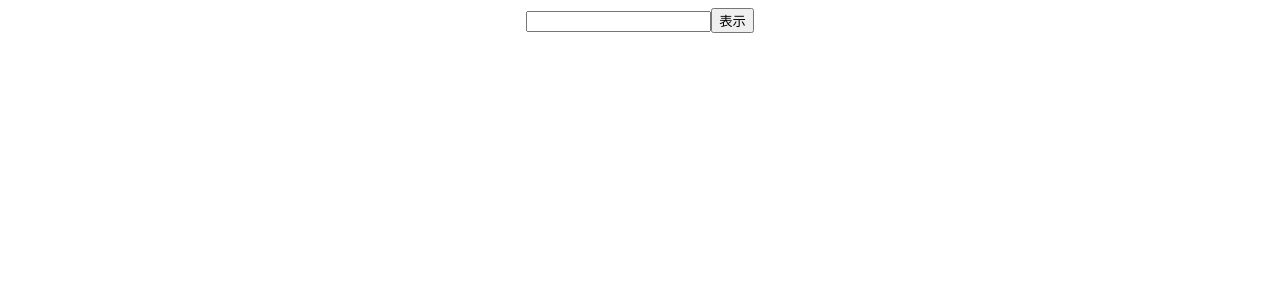
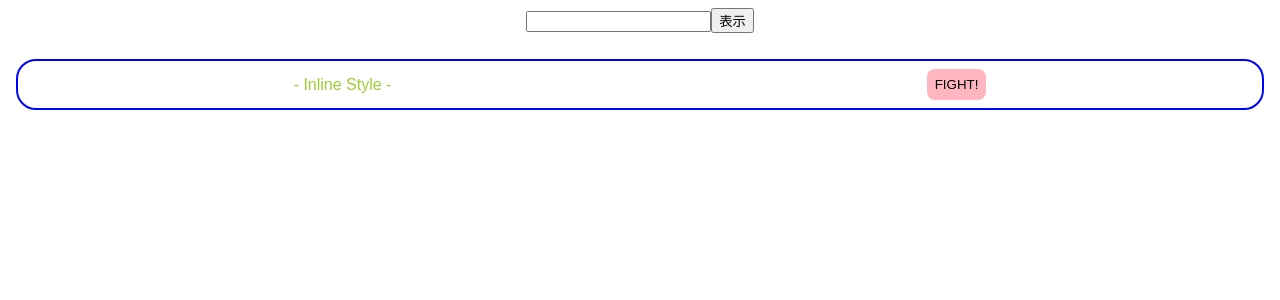
Before and after one commit to An39nA0219/react.js_advanced_practice, a React (Create React App) app: page / in a window 1280 px wide. Shown: the top 300 px of the page. Built offline with nearby package versions, Linux system fonts and the light colour scheme.

Commit message:
Inline Styles

```diff
--- a/src/App.js
+++ b/src/App.js
@@ -1,5 +1,6 @@
 import React, { useCallback, useState } from "react";
-import { ChildArea } from "./ChildArea";
+import { ChildArea } from "./components/ChildArea";
+import { InlineStyle } from "./components/InlineStyle";
 import "./styles.css";
 
 export default function App() {
@@ -22,6 +23,7 @@ export default function App() {
       <br />
       <br />
       <ChildArea open={open} onclickClose={onclickClose} />
+      <InlineStyle />
     </div>
   );
 }
--- /dev/null
+++ b/src/components/InlineStyle.jsx
@@ -0,0 +1,27 @@
+export const InlineStyle = () => {
+  const containerSyle = {
+    border: "solid 2px blue",
+    borderRadius: "20px",
+    padding: "8px",
+    margin: "8px",
+    display: "flex",
+    justifyContent: "space-around",
+    alignItems: "center"
+  };
+  const titleStyle = {
+    margin: 0,
+    color: "yellowgreen"
+  };
+  const buttonStyle = {
+    backgroundColor: "lightpink",
+    border: "none",
+    padding: "8px",
+    borderRadius: "8px"
+  };
+  return (
+    <div style={containerSyle}>
+      <p style={titleStyle}>- Inline Style -</p>
+      <button style={buttonStyle}>FIGHT!</button>
+    </div>
+  );
+};
```
Also changed, not shown: src/components/ChildArea.jsx (renamed from src/ChildArea.jsx).
